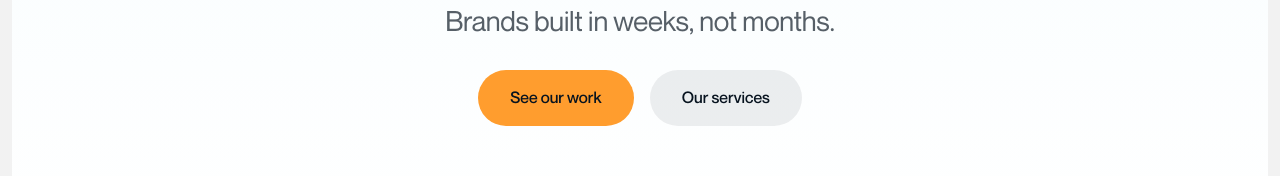
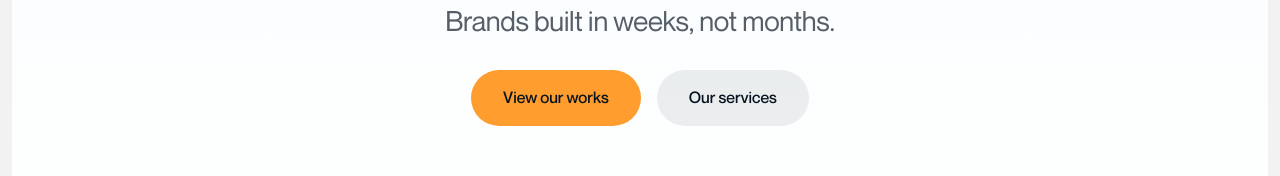
Before and after one commit to matthewostaco7/-twin-website, a Next.js app: page / in a window 1280 px wide. Shown: the part 401-577 px from the top of the page. Built offline with nearby package versions, Linux system fonts and the light colour scheme.

Commit message:
Hero button: View our works
Co-Authored-By: Claude Sonnet 5.5 <noreply@anthropic.com>
Claude-Session: https://claude.ai/code/session_01UqTkKkfJ5xTqC9vSdU1Zph

```diff
--- a/app/page.tsx
+++ b/app/page.tsx
@@ -17,7 +17,7 @@ export default function HomePage() {
         </h1>
         <p className="hero-sub">Brands built in weeks, not months.</p>
         <div className="hero-cta">
-          <Link className="btn" href="/work">See our work</Link>
+          <Link className="btn" href="/work">View our works</Link>
           <a className="btn btn-2" href="#services">Our services</a>
         </div>
       </header>
```
